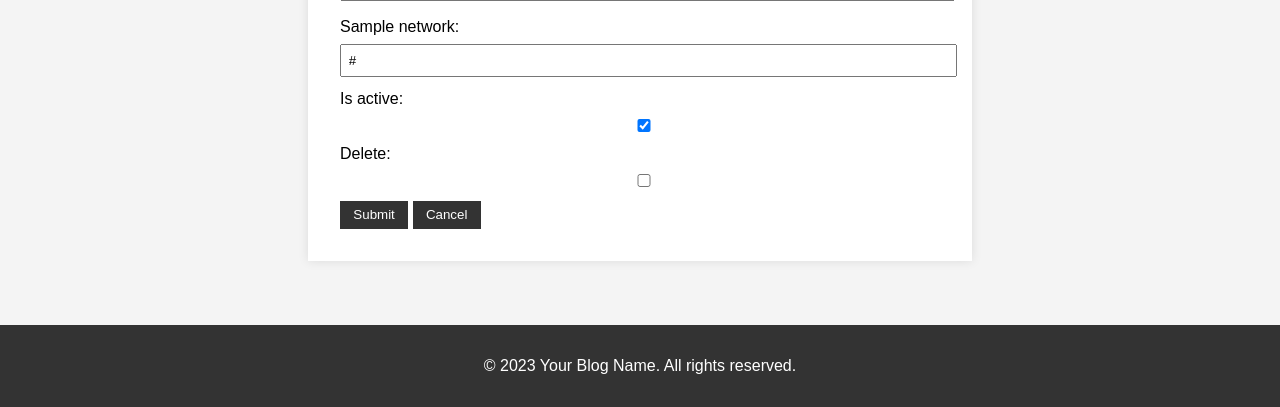
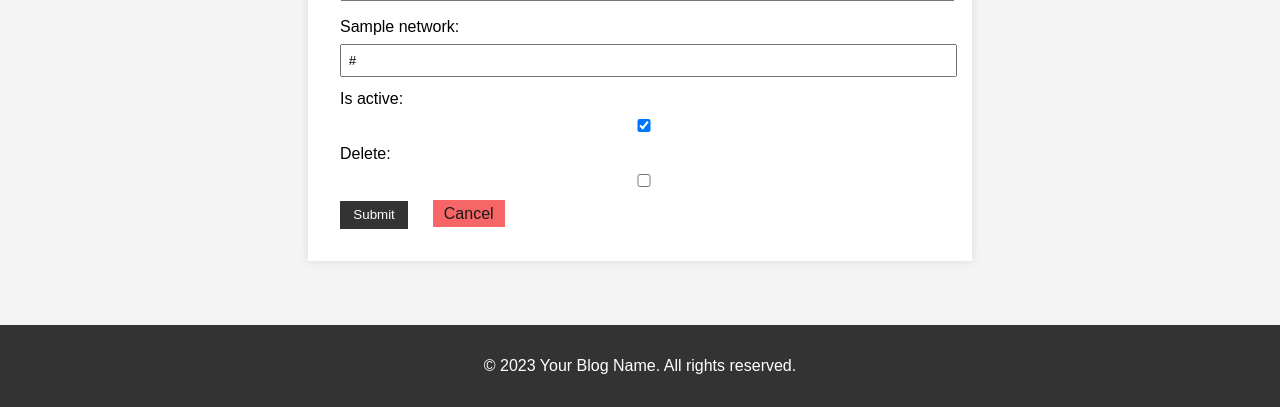
Before and after one commit to IlyaBulatau/Portfolio-BlogSite, a Django app: a page that uses src/templates/profiles/profile_update.html in a window 1280 px wide. Shown: the part 916-1323 px from the top of the page. Run offline with Django 5.2, Linux system fonts and the light colour scheme; a user stored in the database is signed in; tables that the repository leaves empty hold one stand-in row (values such as "Sample post"); parts of the project's set-up code (start-up, migrations or seed data) failed here and were passed over.

Commit message:
mod cancel button

```diff
--- a/src/apps/profiles/views.py
+++ b/src/apps/profiles/views.py
@@ -1,4 +1,4 @@
-from django.http import HttpResponse
+from django.http import HttpRequest, HttpResponse
 from django.views.generic import DetailView, UpdateView
 from django.urls import reverse_lazy
 
--- a/src/static/static/css/style.css
+++ b/src/static/static/css/style.css
@@ -136,3 +136,12 @@ button {
     border: none;
     cursor: pointer;
 }
+
+.cancel {
+    background-color: #f66666;
+    color: #1c1919;
+    padding: 0.3em 0.7em;
+    border: none;
+    cursor: pointer;
+    text-decoration: none;
+}
--- a/src/templates/profiles/profile_update.html
+++ b/src/templates/profiles/profile_update.html
@@ -12,7 +12,7 @@
     {{ form.as_div }}
     {{ newtorks_form.as_div }}
     <button type="submit">Submit</button>
-    <button type="submit">Cancel</button>
+    <a href="{% url 'profile_detail_view' user.slug %}" class="cancel">Cancel</a>
 
 </form>
 
```
